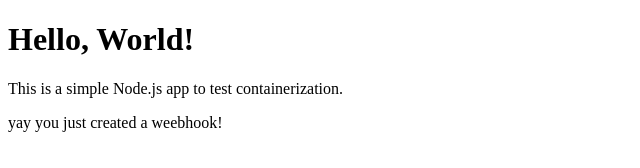
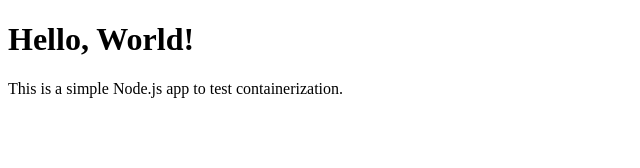
Before and after one commit to LottaHann/TAIS-educational-material-lottahann, a website: page containerization_example/public/index.html in a window 1280 px wide. Shown: the whole page, without its empty margins (0-640 px from the left). Drawn offline with Linux system fonts and the light colour scheme.

Commit message:
changed back

```diff
--- a/containerization_example/public/index.html
+++ b/containerization_example/public/index.html
@@ -8,6 +8,5 @@
 <body>
   <h1>Hello, World!</h1>
   <p>This is a simple Node.js app to test containerization.</p>
-  <p>yay you just created a weebhook!</p>
 </body>
 </html>
```
